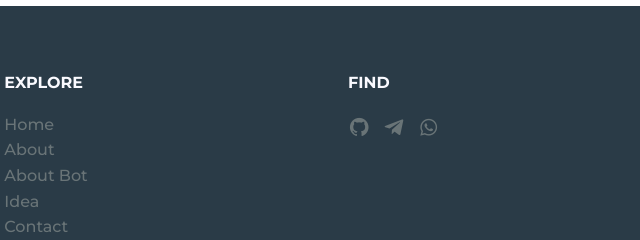
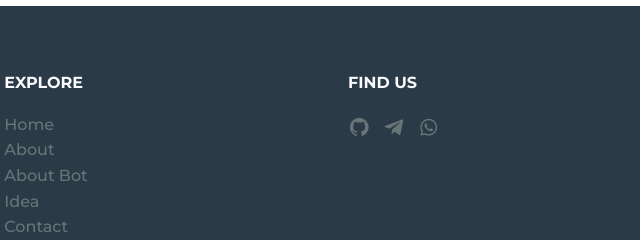
Before and after one commit to SL-Alpha-X-Team/WA-Bot, a plain HTML site: page index.html in a window 1280 px wide. Shown: the part 3718-3958 px from the top of the page, 594-1234 px from the left. Drawn offline with nearby package versions, Linux system fonts and the light colour scheme; a script that the page names is missing.

Commit message:
Update index.html

```diff
--- a/index.html
+++ b/index.html
@@ -181,7 +181,7 @@
                 </div>
 
                 <div class="footer__data">
-                    <h2 class="footer__title">FIND</h2>
+                    <h2 class="footer__title">FIND US</h2>
                     <a href="https://github.com/SL-Alpha-X-Team" class="footer__social"><i class='bx bxl-github' ></i></a>
                     <a href="https://t.me/AlphaX_SUPPORT" class="footer__social"><i class='bx bxl-telegram' ></i></a>
                     <a href="https://bit.ly/Alpha-X-Community" class="footer__social"><i class='bx bxl-whatsapp' ></i></a>
```
